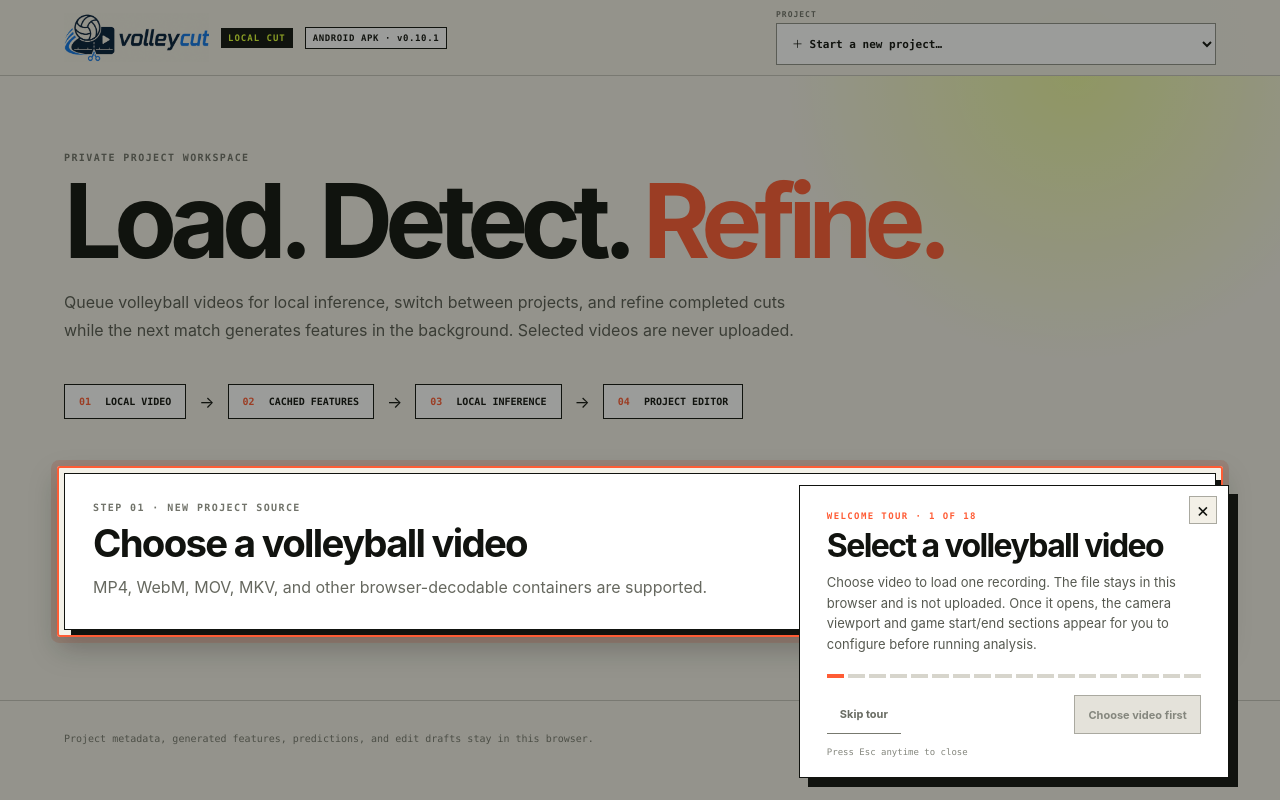
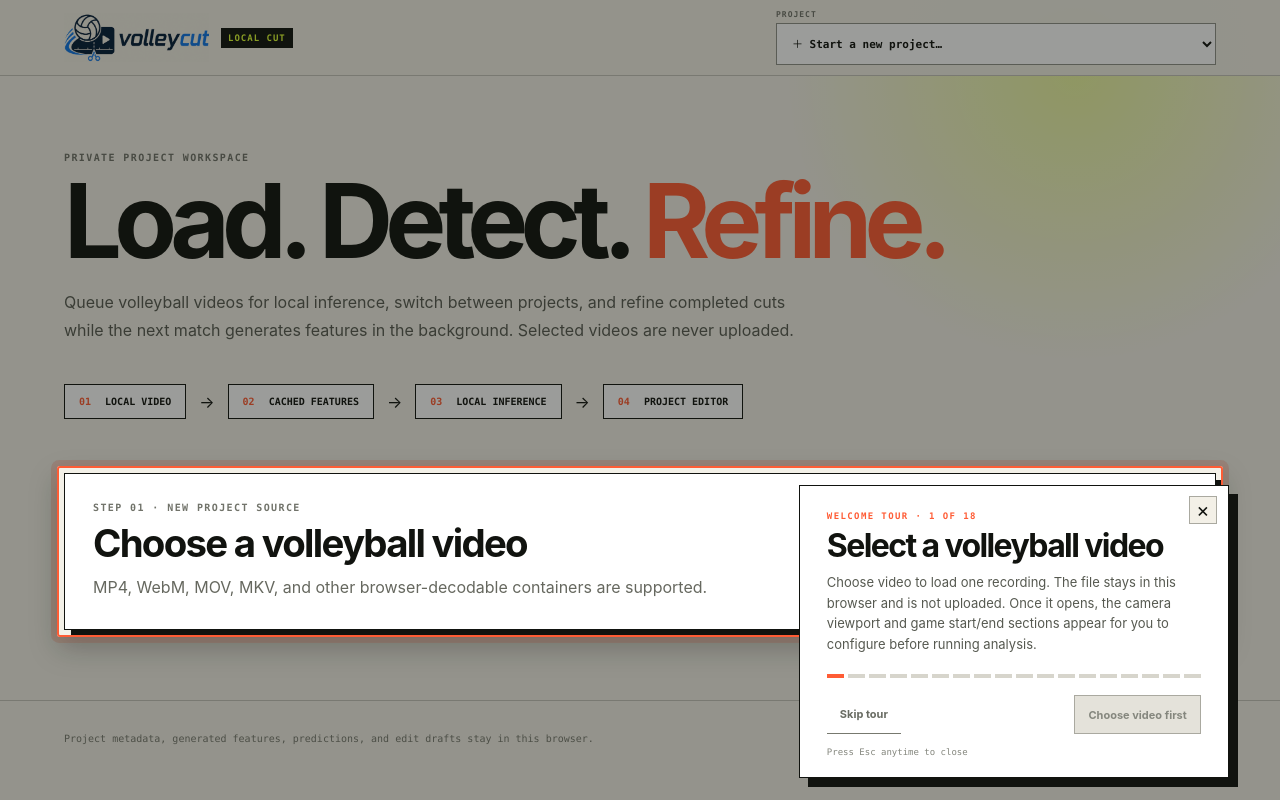
Before and after one commit to vafrederico/volleysplice, a React (Vite) app in the folder prod/: page / in a window 1280 px wide. Built offline with nearby package versions, Linux system fonts and the light colour scheme.

Commit message:
Update production APK download to 0.10.1

```diff
--- a/prod/scripts/verify-build.mjs
+++ b/prod/scripts/verify-build.mjs
@@ -7,7 +7,7 @@ const appRoot = resolve(dirname(fileURLToPath(import.meta.url)), "..");
 
 const expectedHashes = new Map([
   [
-    "downloads/VolleyCut-v0.10.1-arm64-release-signed.apk",
+    "android/VolleyCut-v0.10.1-arm64-release-signed.apk",
     "5a1cff4615e40070c3102c79af7b5b79cab27757f04a9bb72babd8a4ed8dd4fc",
   ],
   [
--- a/prod/src/components/AndroidAppBanner.tsx
+++ b/prod/src/components/AndroidAppBanner.tsx
@@ -2,7 +2,7 @@ import { isAndroidBrowser } from "@/lib/on-device/browser-support";
 
 import styles from "./AndroidAppBanner.module.css";
 
-const APK_FILENAME = "VolleyCut-v0.10.0-arm64-release-signed.apk";
+const APK_FILENAME = "VolleyCut-v0.10.1-arm64-release-signed.apk";
 const APK_URL = `${import.meta.env.BASE_URL}android/${APK_FILENAME}`;
 
 export function AndroidAppBanner() {
@@ -20,7 +20,7 @@ export function AndroidAppBanner() {
       </div>
       <a className={styles.download} href={APK_URL} download={APK_FILENAME}>
         <span>Download APK</span>
-        <small>v0.10.0 · ARM64 · SIGNED</small>
+        <small>v0.10.1 · ARM64 · SIGNED</small>
       </a>
     </aside>
   );
--- a/prod/src/components/ProjectHeader.module.css
+++ b/prod/src/components/ProjectHeader.module.css
@@ -34,27 +34,6 @@
     Consolas,
     monospace;
   letter-spacing: 1px;
-}
-
-.androidDownload {
-  padding: 5px 7px;
-  border: 1px solid var(--project-ink);
-  color: var(--project-ink);
-  background: #fff;
-  font:
-    700 9px ui-monospace,
-    "SFMono-Regular",
-    Consolas,
-    monospace;
-  letter-spacing: 0.6px;
-  text-decoration: none;
-  white-space: nowrap;
-}
-
-.androidDownload:hover,
-.androidDownload:focus-visible {
-  color: var(--project-paper);
-  background: var(--project-ink);
 }
 
 .projectControls {
@@ -163,9 +142,6 @@
   .brand img {
     width: 118px;
   }
-  .androidDownload {
-    font-size: 8px;
-  }
   .projectControls {
     align-items: stretch;
     flex-direction: column;
--- a/prod/src/components/ProjectHeader.tsx
+++ b/prod/src/components/ProjectHeader.tsx
@@ -1,9 +1,5 @@
 import type { VolleyCutProject } from "@/lib/project-store";
-import {
-  ANDROID_APK_FILENAME,
-  androidApkUrl,
-  runtimeAssetUrl,
-} from "@/lib/runtime-assets";
+import { runtimeAssetUrl } from "@/lib/runtime-assets";
 
 import styles from "./ProjectHeader.module.css";
 
@@ -43,14 +39,6 @@ export function ProjectHeader({
         {/* biome-ignore lint/performance/noImgElement: This standalone Vite app ships a local pre-sized logo without an image optimizer. */}
         <img src={runtimeAssetUrl("volleycut-logo.png")} alt="VolleyCut" />
         <span>LOCAL CUT</span>
-        <a
-          className={styles.androidDownload}
-          href={androidApkUrl()}
-          download={ANDROID_APK_FILENAME}
-          aria-label="Download VolleyCut 0.10.1 for Android"
-        >
-          ANDROID APK · v0.10.1
-        </a>
       </span>
       <div className={styles.projectControls}>
         {queueLabel && (
--- a/prod/src/lib/runtime-assets.ts
+++ b/prod/src/lib/runtime-assets.ts
@@ -9,17 +9,6 @@ export type RuntimeAsset =
   | "opencv-worker.js"
   | "volleycut-logo.png";
 
-export const ANDROID_APK_FILENAME =
-  "VolleyCut-v0.10.1-arm64-release-signed.apk";
-
-function publicAssetUrl(path: string): string {
-  return new URL(`${import.meta.env.BASE_URL}${path}`, window.location.href).href;
+export function runtimeAssetUrl(asset: RuntimeAsset): string {
+  return new URL(`${import.meta.env.BASE_URL}runtime/${asset}`, window.location.href).href;
 }
-
-export function runtimeAssetUrl(asset: RuntimeAsset): string {
-  return publicAssetUrl(`runtime/${asset}`);
-}
-
-export function androidApkUrl(): string {
-  return publicAssetUrl(`downloads/${ANDROID_APK_FILENAME}`);
-}
```
Also changed, not shown: 2 other files (tests, documents, lock files or other folders).
